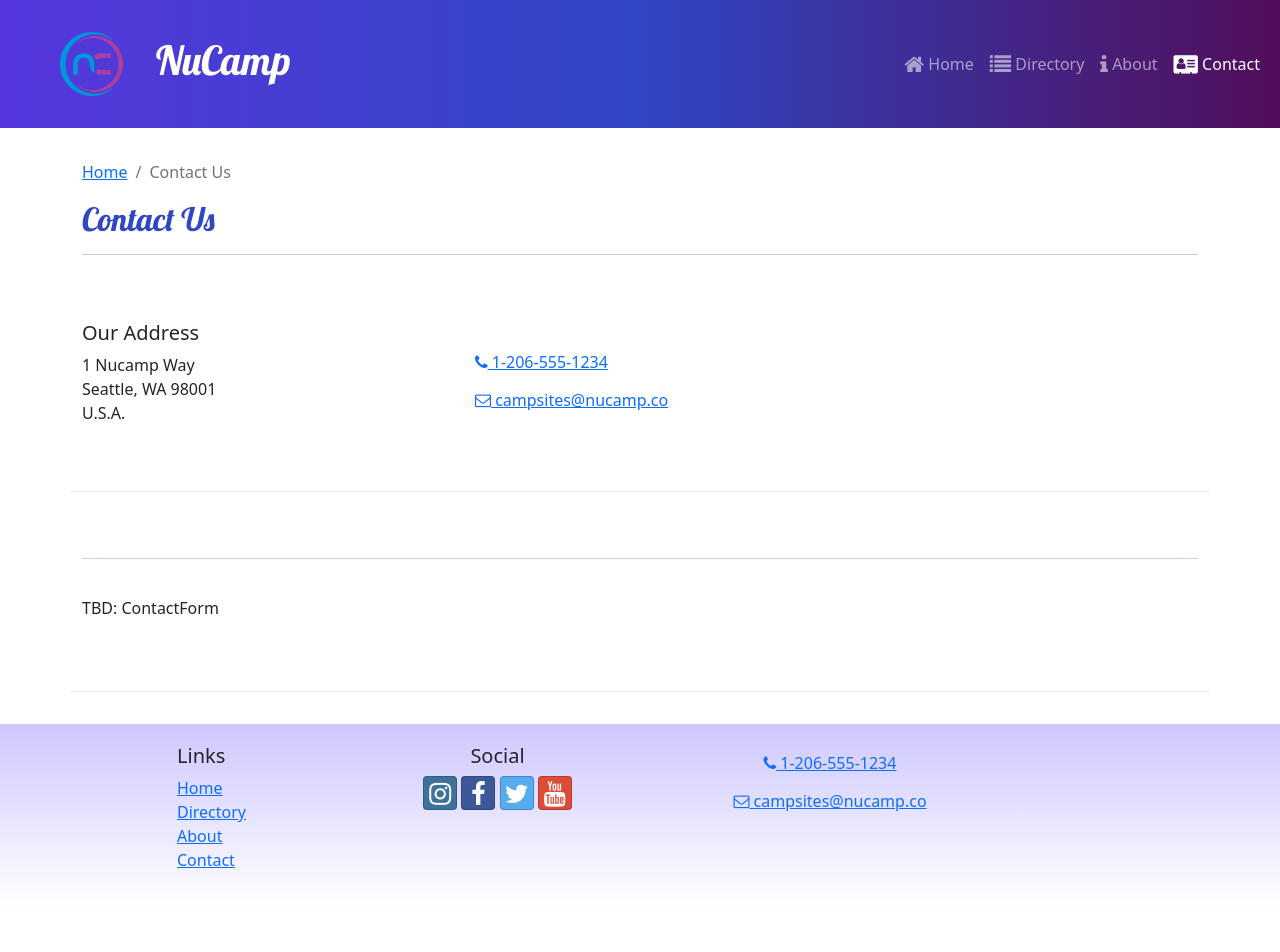
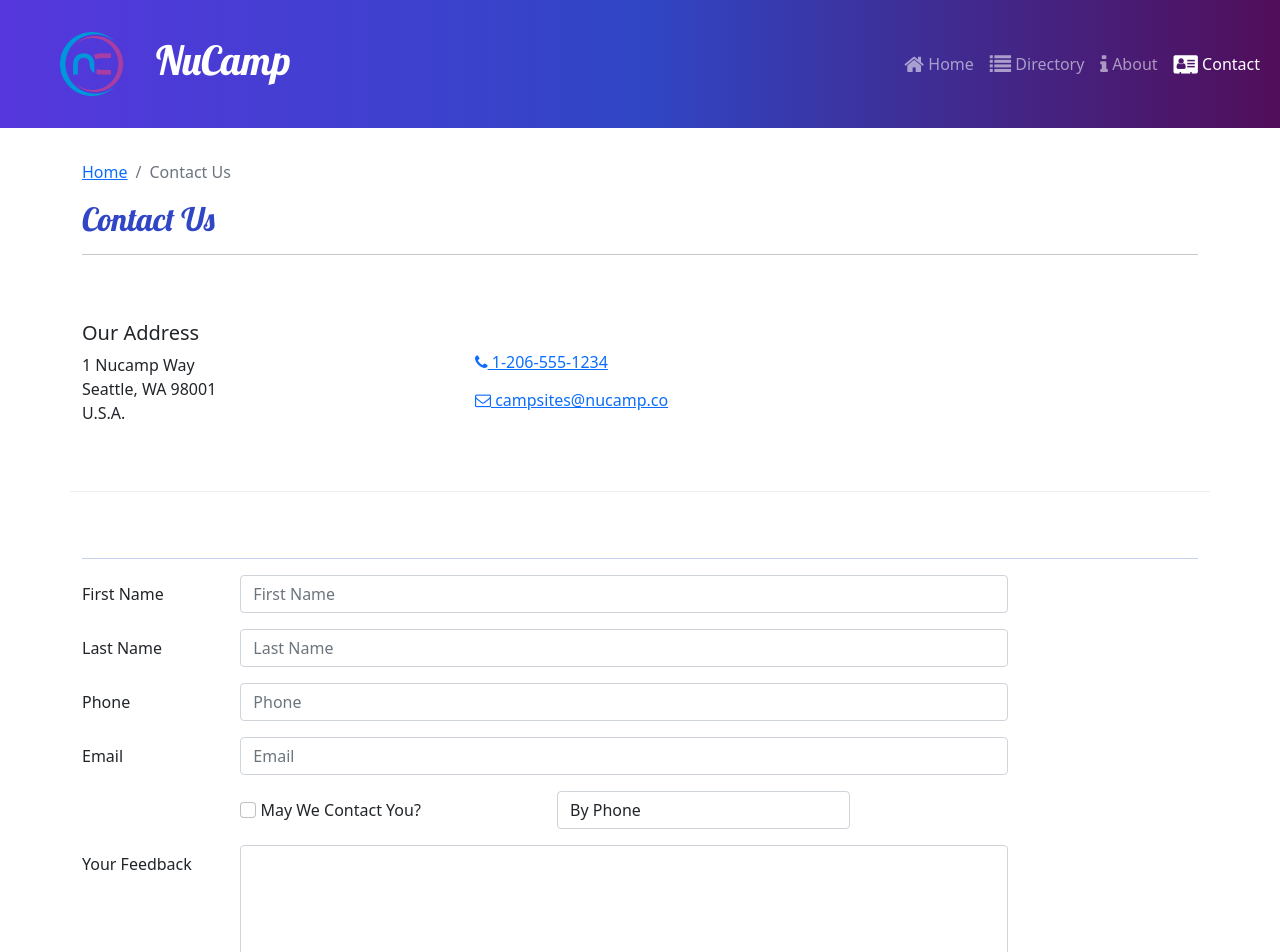
Before and after one commit to rhondashepp/gitrep, a React (Create React App) app in the folder NucampFolder/WebDev/3-React/nucampsite/: page /contact in a window 1280 px wide. Shown: the top 952 px of the page. Before the commit the page ends 908 px from the top, so only its background shows below. Built offline with nearby package versions, Linux system fonts and the light colour scheme.

Commit message:
ContactForm part 1 and 2

```diff
--- /dev/null
+++ b/NucampFolder/WebDev/3-React/nucampsite/src/components/ContactForm.js
@@ -0,0 +1,96 @@
+import { Button, Label, Col, FormGroup } from "reactstrap";
+import { Formik, Field, Form } from "formik";
+
+const ContactForm = () => {
+  return (
+    <Formik
+      initialValues={{
+        firstName: "",
+        lastName: "",
+        phoneNum: "",
+        email: "",
+        agree: false,
+        contactType: "By Phone",
+        feedback: "",
+      }}
+    >
+      <Form>
+        <FormGroup row>
+          <Label htmlFor="firstName" md="2">
+            First Name
+          </Label>
+          <Col md="10">
+            <Field
+              name="firstName"
+              placeholder="First Name"
+              className="form-control"
+            />
+          </Col>
+        </FormGroup>
+
+        <FormGroup row>
+          <Label htmlFor="lastName" md="2">
+            Last Name
+          </Label>
+          <Col md="10">
+            <Field
+              name="lastName"
+              placeholder="Last Name"
+              className="form-control"
+            />
+          </Col>
+        </FormGroup>
+
+        <FormGroup row>
+          <Label htmlFor="phoneNum" md="2">
+            Phone
+          </Label>
+          <Col md="10">
+            <Field
+              name="phoneNum"
+              placeholder="Phone"
+              className="form-control"
+            />
+          </Col>
+        </FormGroup>
+
+        <FormGroup row>
+          <Label htmlFor="email" md="2">
+            Email
+          </Label>
+          <Col md="10">
+            <Field name="email" placeholder="Email" className="form-control" />
+          </Col>
+        </FormGroup>
+
+        <FormGroup row>
+          <Label check md={{ size: 4, offset: 2 }}>
+            <Field name="agree" type="checkbox" className="form-check-input" />{" "}
+            May We Contact You?
+          </Label>
+          <Col md="4">
+            <Field name="contactType" as="select" className="form-control">
+              <option>By Phone</option>
+              <option>By Email</option>
+            </Field>
+          </Col>
+        </FormGroup>
+
+        <FormGroup row>
+          <Label htmlFor="feedback" md="2">
+            Your Feedback
+          </Label>
+          <Col md="10">
+            <Field
+             name='feedback' as='textarea' rows='12'
+            className="form-control" />
+          </Col>
+        </FormGroup>
+
+        <FormGroup row></FormGroup>
+      </Form>
+    </Formik>
+  );
+};
+
+export default ContactForm;
--- a/NucampFolder/WebDev/3-React/nucampsite/src/pages/ContactPage.js
+++ b/NucampFolder/WebDev/3-React/nucampsite/src/pages/ContactPage.js
@@ -1,3 +1,4 @@
+import ContactForm from '../components/ContactForm';
 import { Container, Col, Row } from "reactstrap";
 import SubHeader from "../components/SubHeader";
 
@@ -39,9 +40,11 @@
                 <Col  xs='12'>
                     <h2><hr /></h2>
                 </Col>
-                <Col  md='10'>
-                TBD: ContactForm
+
+                <Col md='10'>
+                    <ContactForm />
                 </Col>
+
             </Row>
         </Container>
     )
```
